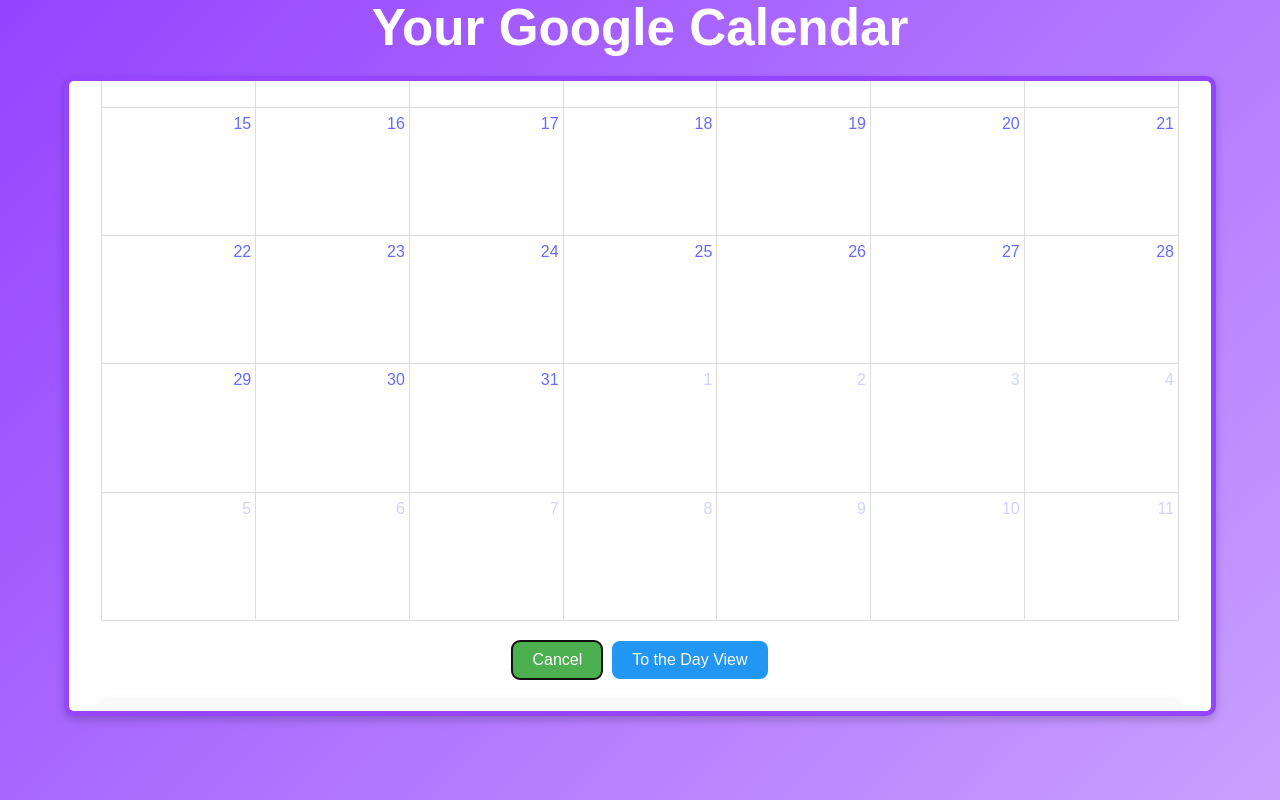
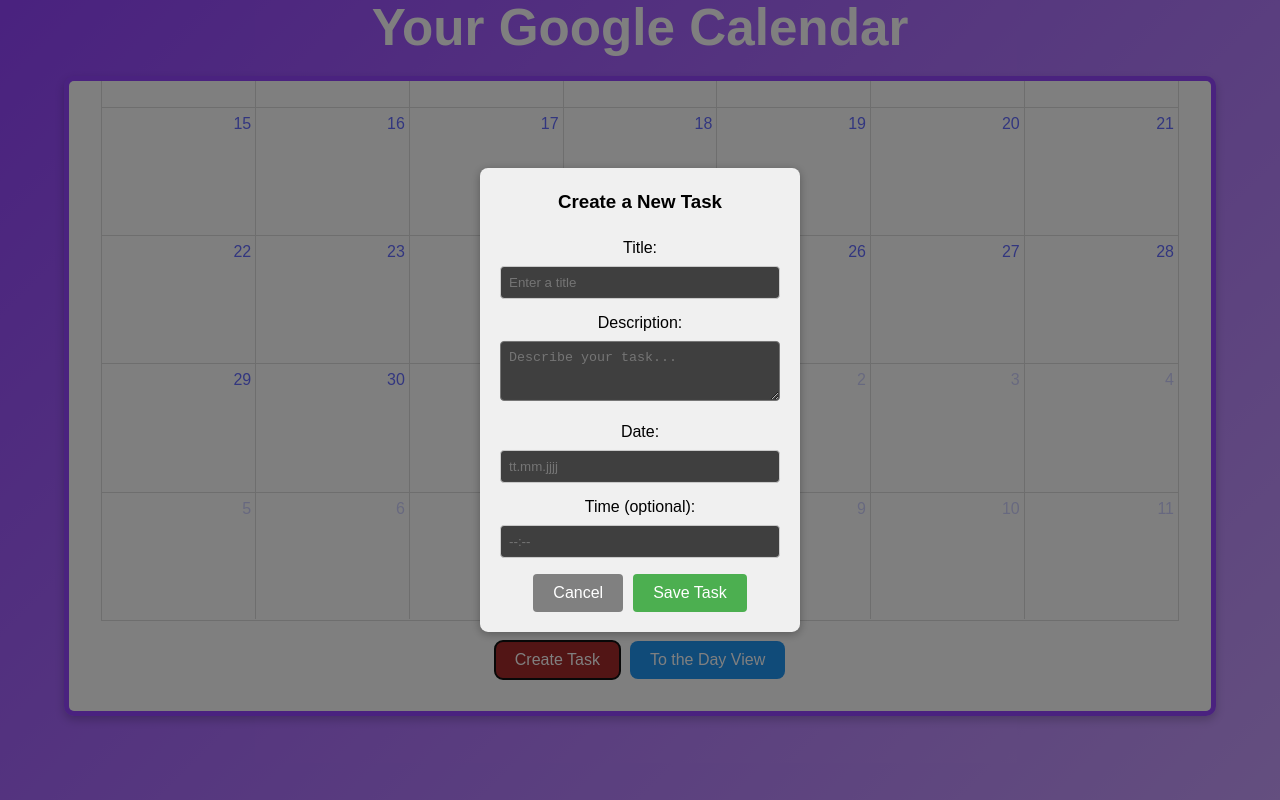
Before and after one commit to cpowern/M245_Kalendio, a React (Vite) app in the folder frontend/: page /your-google-calendar in a window 1280 px wide. Both pictures are taken after a click on the button "Create Task". Built offline with nearby package versions, Linux system fonts and the light colour scheme.

Commit message:
Some changes to the frontend. now a loading screen when creating and joining a new group and also creating a task is a popup now.

```diff
--- a/frontend/src/pages/YourGoogleCalendar.jsx
+++ b/frontend/src/pages/YourGoogleCalendar.jsx
@@ -10,7 +10,7 @@
   const [events, setEvents] = useState([]);
   const [loading, setLoading] = useState(true);
   const [calendarName, setCalendarName] = useState('Your Google Calendar');
-  const [showTaskForm, setShowTaskForm] = useState(false);
+  const [showTaskForm, setShowTaskForm] = useState(false); // Steuert das Modal
   const [newTask, setNewTask] = useState({ title: '', description: '', date: '', time: '' });
   const [selectedEvent, setSelectedEvent] = useState(null);
   const [showModal, setShowModal] = useState(false);
@@ -222,14 +222,10 @@
         // Falls Task jetzt status='accepted' hat -> aus pendingTasks entfernen und zu events verschieben
         if (response.data.status === 'accepted') {
           setPendingTasks((prev) => prev.filter((task) => task.id !== taskId));
-          // Wir könnten optional hier an `setEvents` anfügen, falls das Event
-          // ab sofort in der "accepted" Liste angezeigt werden soll
           const pendingTask = pendingTasks.find((t) => t.id === taskId);
           if (pendingTask) {
             setEvents((prevEvents) => [...prevEvents, { ...pendingTask, status: 'accepted' }]);
           }
-        } else {
-          // oder nur Vote-Count updaten, falls wir das irgendwo anzeigen wollen
         }
       } else {
         alert(response.data.message || 'Could not accept task.');
@@ -306,17 +302,17 @@
               eventClick={handleEventClick}
             />
             <button
-              onClick={() => setShowTaskForm(!showTaskForm)}
+              onClick={() => setShowTaskForm(true)}
               style={{
                 marginTop: '20px',
                 padding: '10px 20px',
-                backgroundColor: '#4CAF50',
+                backgroundColor: 'brown',
                 color: 'white',
                 border: 'none',
                 cursor: 'pointer',
               }}
             >
-              {showTaskForm ? 'Cancel' : 'Create Task'}
+              Create Task
             </button>
 
             <button
@@ -340,76 +336,6 @@
             >
               To the Day View
             </button>
-
-            {showTaskForm && (
-              <div
-                style={{
-                  marginTop: '20px',
-                  backgroundColor: '#f9f9f9',
-                  padding: '20px',
-                  borderRadius: '8px',
-                  boxShadow: '0 2px 10px rgba(0,0,0,0.1)',
-                }}
-              >
-                <h3>Create a New Task</h3>
-                <div>
-                  <label>Title:</label>
-                  <input
-                    type="text"
-                    value={newTask.title}
-                    onChange={(e) => setNewTask({ ...newTask, title: e.target.value })}
-                    required
-                    style={{ width: '100%', marginBottom: '10px', padding: '5px' }}
-                  />
-                </div>
-                <div>
-                  <label>Description:</label>
-                  <textarea
-                    value={newTask.description}
-                    onChange={(e) => setNewTask({ ...newTask, description: e.target.value })}
-                    style={{
-                      width: '100%',
-                      marginBottom: '10px',
-                      padding: '5px',
-                      minHeight: '60px',
-                    }}
-                  />
-                </div>
-                <div>
-                  <label>Date:</label>
-                  <input
-                    type="date"
-                    value={newTask.date}
-                    onChange={(e) => setNewTask({ ...newTask, date: e.target.value })}
-                    required
-                    style={{ width: '100%', marginBottom: '10px', padding: '5px' }}
-                  />
-                </div>
-                <div>
-                  <label>Time (optional):</label>
-                  <input
-                    type="time"
-                    value={newTask.time}
-                    onChange={(e) => setNewTask({ ...newTask, time: e.target.value })}
-                    style={{ width: '100%', marginBottom: '10px', padding: '5px' }}
-                    placeholder="Optional, default 12:00"
-                  />
-                </div>
-                <button
-                  onClick={handleCreateTask}
-                  style={{
-                    marginTop: '10px',
-                    padding: '10px 20px',
-                    backgroundColor: '#4CAF50',
-                    color: 'white',
-                    border: 'none',
-                    cursor: 'pointer',
-                  }}
-                >
-                  Save Task
-                </button>
-              </div>
-            )}
           </>
         )}
       </div>
@@ -426,7 +352,6 @@
             maxWidth: '600px',
             marginLeft: 'auto',
             marginRight: 'auto',
-            // NEU: Schrift schwarz machen
             color: 'black',
           }}
         >
@@ -478,7 +403,9 @@
         </div>
       )}
 
+      {/* Modal für Event-Details */}
       {showModal && selectedEvent && (
+        <>
           <div
             style={{
               position: 'fixed',
@@ -532,8 +459,6 @@
               Close
             </button>
           </div>
-      )}
-      {showModal && (
           <div
             onClick={() => setShowModal(false)}
             style={{
@@ -546,6 +471,163 @@
               zIndex: 999,
             }}
           />
+        </>
+      )}
+
+              {/* Modal für das Erstellen eines Tasks */}
+        {showTaskForm && (
+          <>
+            {/* Overlay */}
+            <div
+              onClick={() => setShowTaskForm(false)}
+              style={{
+                position: 'fixed',
+                top: 0,
+                left: 0,
+                width: '100%',
+                height: '100%',
+                backgroundColor: 'rgba(0, 0, 0, 0.5)',
+                zIndex: 999,
+              }}
+            />
+
+            {/* Modalfenster */}
+            <div
+              style={{
+                position: 'fixed',
+                top: '50%',
+                left: '50%',
+                transform: 'translate(-50%, -50%)',
+                backgroundColor: '#f0f0f0',    // Hellgrau
+                padding: '20px',
+                borderRadius: '8px',
+                boxShadow: '0 2px 10px rgba(0,0,0,0.3)',
+                zIndex: 1000,
+                width: '320px',               // Fixe Breite
+                maxWidth: '90%',
+                color: 'black',
+              }}
+            >
+              <h3 style={{
+                marginBottom: '20px',
+                textAlign: 'center'
+              }}>
+                Create a New Task
+              </h3>
+
+              {/* Title */}
+              <label style={{ display: 'block', marginBottom: '6px' }}>Title:</label>
+              <input
+                type="text"
+                placeholder="Enter a title"
+                value={newTask.title}
+                onChange={(e) => setNewTask({ ...newTask, title: e.target.value })}
+                required
+                style={{
+                  width: '100%',
+                  marginBottom: '12px',
+                  padding: '8px',
+                  border: '1px solid #ccc',
+                  borderRadius: '4px',
+                  backgroundColor: '#3f3f3f',
+                  color: '#fff',
+                }}
+              />
+
+              {/* Description */}
+              <label style={{ display: 'block', marginBottom: '6px' }}>Description:</label>
+              <textarea
+                placeholder="Describe your task..."
+                value={newTask.description}
+                onChange={(e) => setNewTask({ ...newTask, description: e.target.value })}
+                style={{
+                  width: '100%',
+                  marginBottom: '12px',
+                  padding: '8px',
+                  borderRadius: '4px',
+                  backgroundColor: '#3f3f3f',
+                  color: '#fff',
+                  minHeight: '60px',
+                  resize: 'vertical', // optional
+                }}
+              />
+
+              {/* Date */}
+              <label style={{ display: 'block', marginBottom: '6px' }}>Date:</label>
+              {/* Für das Placeholder "tt.mm.jjjj" musst du ggf. type="text" verwenden,
+                  da HTML-Datepicker placeholders oft ignorieren.
+                  Unten als Beispiel "text" + pattern. */}
+              <input
+                type="text"
+                placeholder="tt.mm.jjjj"
+                pattern="\d{2}\.\d{2}\.\d{4}"
+                value={newTask.date}
+                onChange={(e) => setNewTask({ ...newTask, date: e.target.value })}
+                required
+                style={{
+                  width: '100%',
+                  marginBottom: '12px',
+                  padding: '8px',
+                  border: '1px solid #ccc',
+                  borderRadius: '4px',
+                  backgroundColor: '#3f3f3f',
+                  color: '#fff',
+                }}
+              />
+
+              {/* Time */}
+              <label style={{ display: 'block', marginBottom: '6px' }}>Time (optional):</label>
+              <input
+                type="text"
+                placeholder="--:--"
+                value={newTask.time}
+                onChange={(e) => setNewTask({ ...newTask, time: e.target.value })}
+                style={{
+                  width: '100%',
+                  marginBottom: '16px',
+                  padding: '8px',
+                  border: '1px solid #ccc',
+                  borderRadius: '4px',
+                  backgroundColor: '#3f3f3f',
+                  color: '#fff',
+                }}
+              />
+
+              {/* Button-Bereich */}
+              <div style={{
+                display: 'flex',
+                justifyContent: 'center',
+                gap: '10px'
+              }}>
+                <button
+                  onClick={() => setShowTaskForm(false)}
+                  style={{
+                    padding: '10px 20px',
+                    backgroundColor: 'gray',
+                    color: 'white',
+                    border: 'none',
+                    borderRadius: '4px',
+                    cursor: 'pointer',
+                  }}
+                >
+                  Cancel
+                </button>
+                <button
+                  onClick={handleCreateTask}
+                  style={{
+                    padding: '10px 20px',
+                    backgroundColor: '#4CAF50',
+                    color: 'white',
+                    border: 'none',
+                    borderRadius: '4px',
+                    cursor: 'pointer',
+                  }}
+                >
+                  Save Task
+                </button>
+              </div>
+            </div>
+          </>
         )}
     </div>
   );
```
Also changed, not shown: frontend/src/pages/Groupselection.jsx (+49 -10 lines), frontend/src/styles/Login.css (+77 -0 lines). Lines whose indentation alone changed are shown as unchanged.
